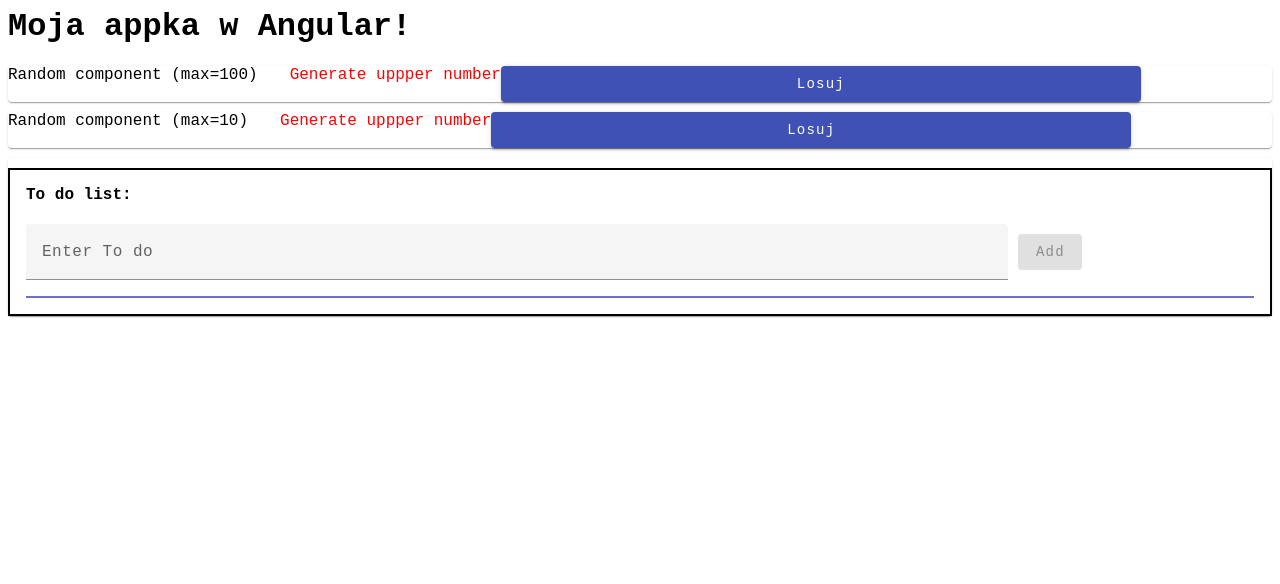
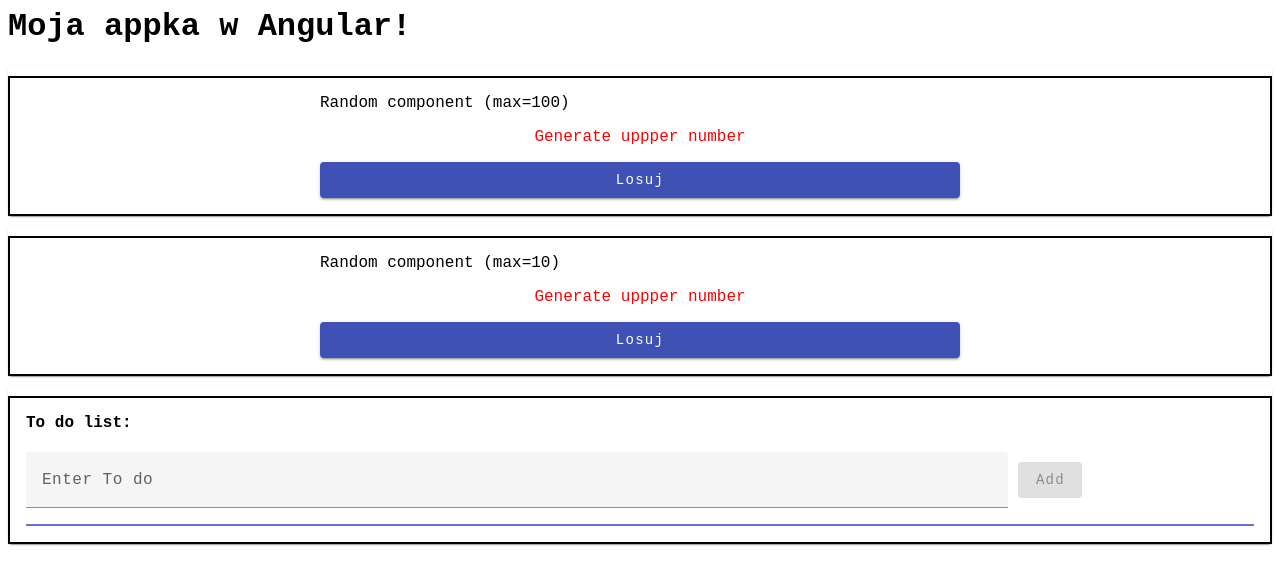
Before and after one commit to malwozniak/angular-random-list, an Angular app: page / in a window 1280 px wide. Shown: the top 584 px of the page. Built offline with nearby package versions, Linux system fonts and the light colour scheme.

Commit message:
2 files modified

```diff
--- a/src/app/components/random/random.component.css
+++ b/src/app/components/random/random.component.css
@@ -8,27 +8,30 @@
   align-self: center;
   padding: 0 1rem;
   content: ' ';
+  place-self: center;
+  align-items: center;
 }
 
 .mat-mdc-card {
   display: flex;
   flex-flow: row;
 }
-
+.mat-mdc-card-content {
+  width: 100%;
+  display: grid;
+  justify-content: center;
+}
 .positive {
   color: green;
-  content: ' ';
+  place-self: center;
 }
 .positive::after {
   content: 'Generate lower number';
-  color: green;
 }
 .negative {
   color: red;
-  content: ' ';
-
+  place-self: center;
 }
 .negative::after {
   content: 'Generate uppper number';
-  color: red;
 }
--- a/src/app/components/random/random.component.html
+++ b/src/app/components/random/random.component.html
@@ -1,9 +1,8 @@
 <mat-card mat-table>
+  <mat-card-content>
     <ng-container>Random component (max={{ max }})</ng-container>
     <span class="score">{{ randomNumber }}</span>
-  <span
-    [ngClass]="randomNumber < 50 ? 'positive' : 'negative'"
-  ></span>
+    <p class="text" [ngClass]="randomNumber < 50 ? 'positive' : 'negative'"></p>
     <div class="timeline-item"></div>
     <button
       mat-raised-button
@@ -13,4 +12,5 @@
     >
       Losuj
     </button>
+  </mat-card-content>
 </mat-card>
```
Lines whose indentation alone changed are shown as unchanged.
